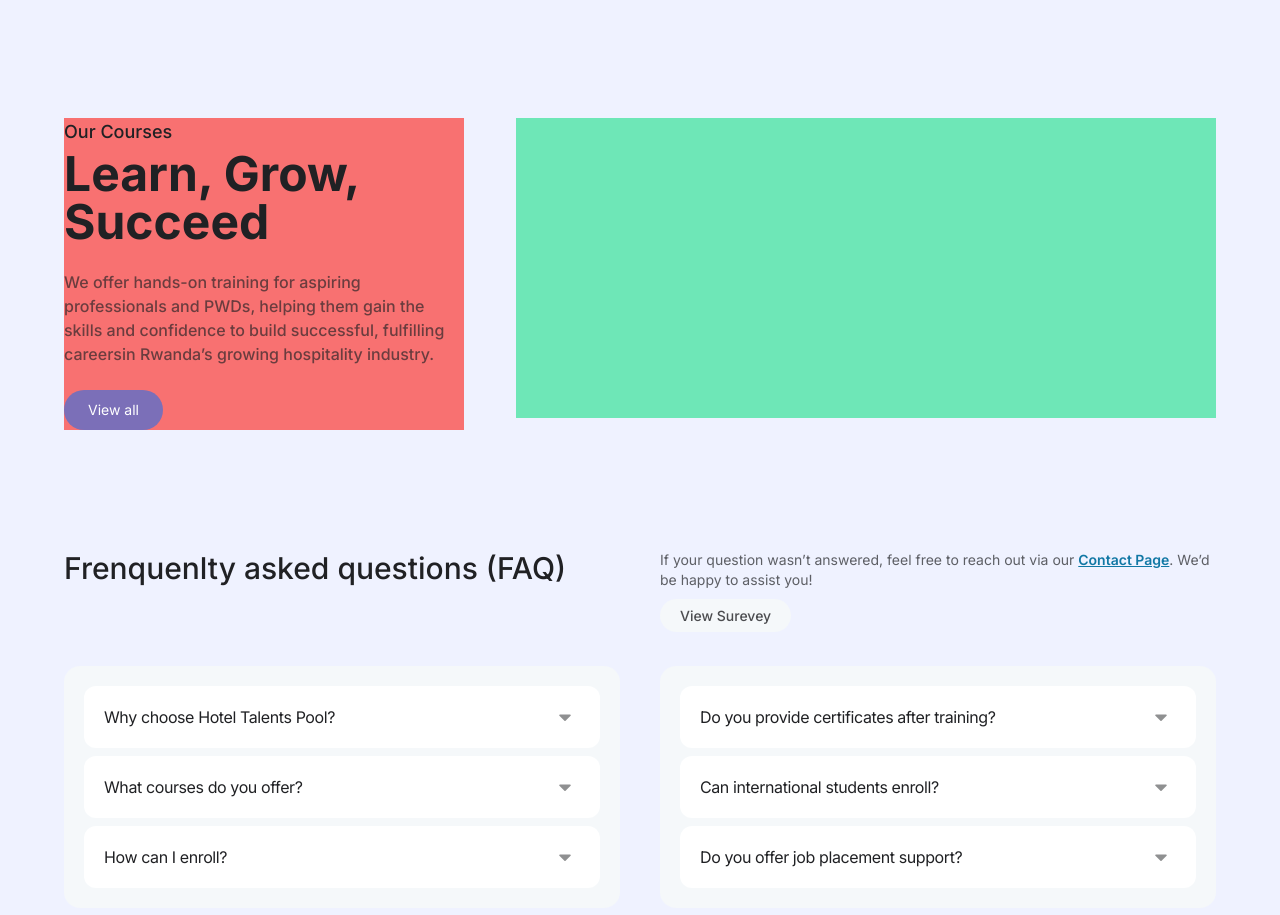
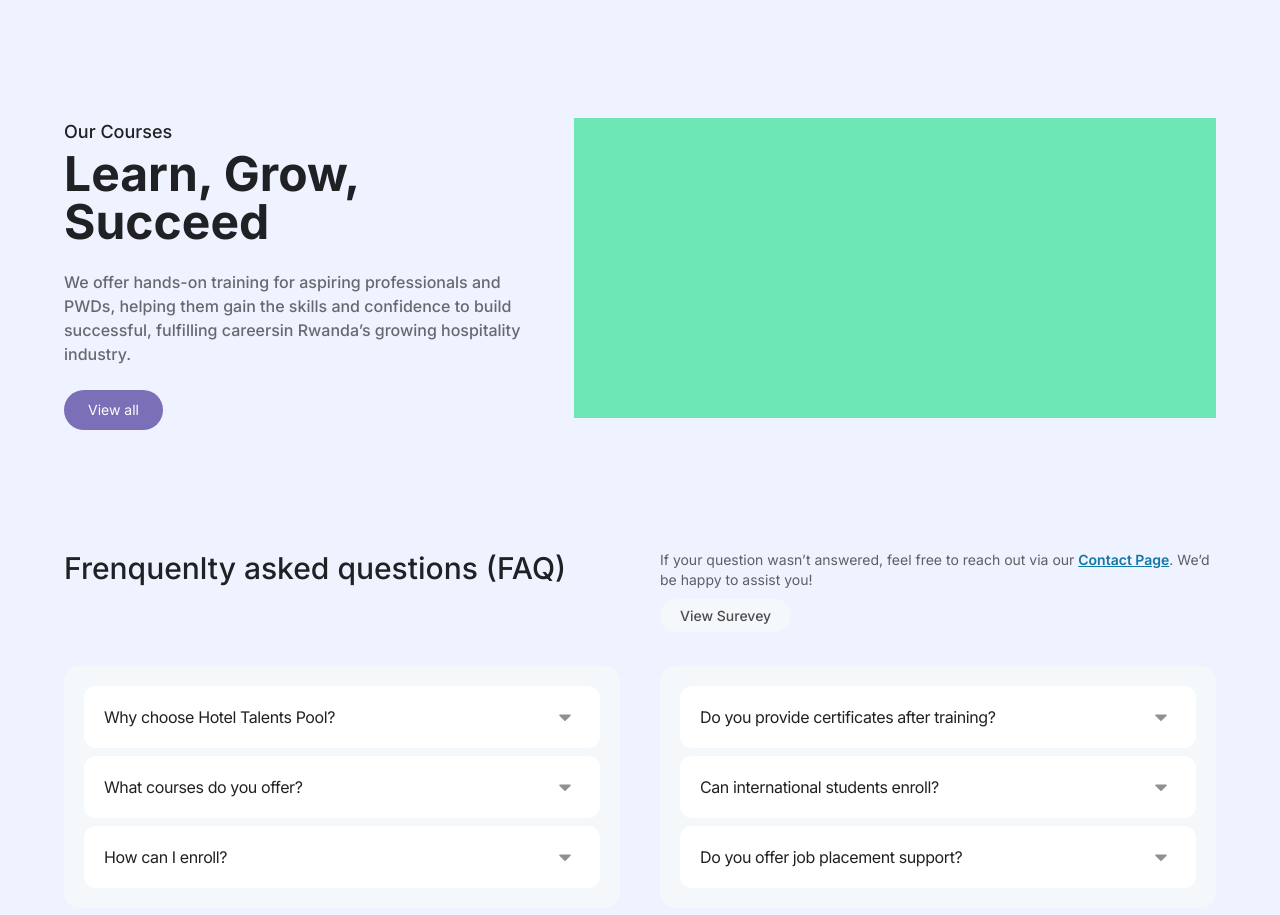
Before and after one commit to mbonikev/hotel_talents_pool, a React (Vite) app: page / in a window 1280 px wide. Shown: the part 1197-2112 px from the top of the page. Built offline with nearby package versions, Linux system fonts and the light colour scheme; what ldrs would draw is missing.

Commit message:
Stalker-commit: src/components/FewCourses.jsx

```diff
--- a/src/components/FewCourses.jsx
+++ b/src/components/FewCourses.jsx
@@ -5,12 +5,12 @@ import { CoursesSection } from "../content/content";
 function FewCourses() {
   return (
     <div className="w-full py-20 px-16 max-lg:px-5 max-lg:pt-0 flex gap-5 items-start justify-between text-dark-text max-w-[1700px] mx-auto">
-      <div className="w-fit min-w-fit h-fit flex flex-col gap-1 bg-red-400">
+      <div className="w-fit min-w-fit h-fit flex flex-col gap-1 ">
         <h1 className="text-lg font-medium ">{CoursesSection.sectionTitle}</h1>
         <h1 className="text-5xl font-bold w-fit max-w-[300px]">
           {CoursesSection.HeaderTitle}
         </h1>
-        <p className="text-base font-medium leading-6 max-w-[400px] pt-5 opacity-65">
+        <p className="text-base font-medium leading-6 max-w-[490px] pt-5 opacity-65">
           {CoursesSection.HeaderDesc}
         </p>
         <Link
@@ -21,7 +21,9 @@ function FewCourses() {
         </Link>
       </div>
       {/* courses grid */}
-      <div className="w-full max-w-[700px] gap-5 bg-emerald-300 h-[300px]"></div>
+      <div className="w-full max-w-[700px] gap-5 bg-emerald-300 min-h-[300px]">
+
+      </div>
     </div>
   );
 }
```
